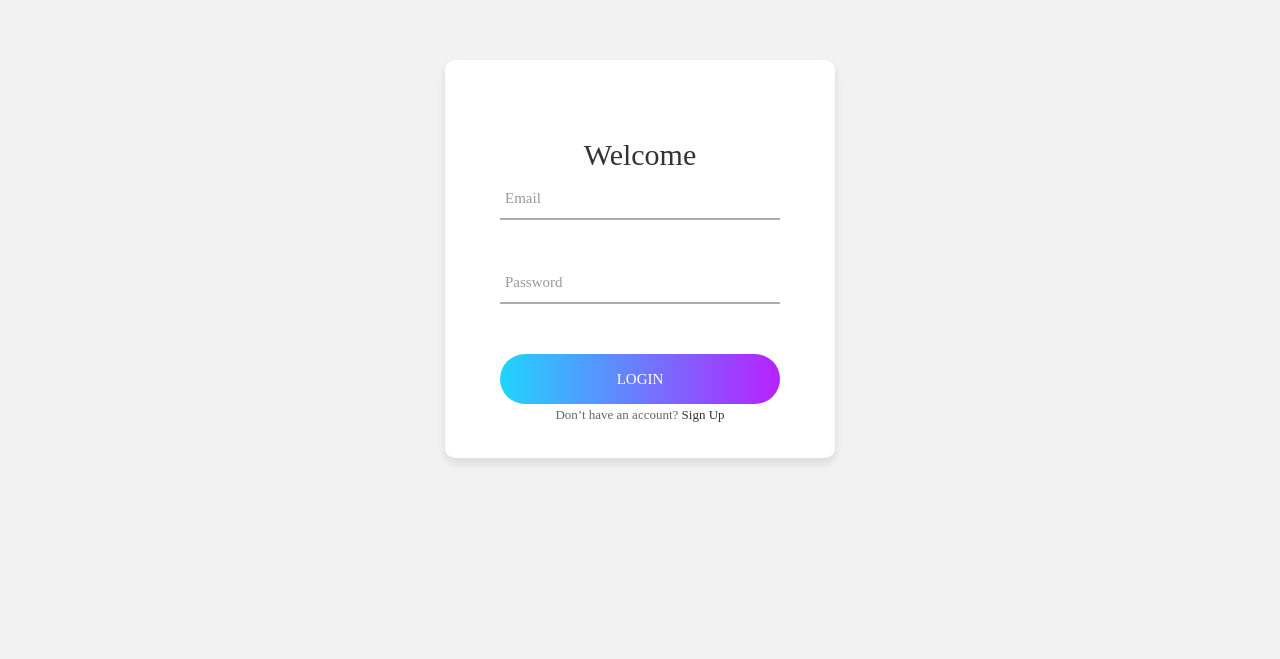
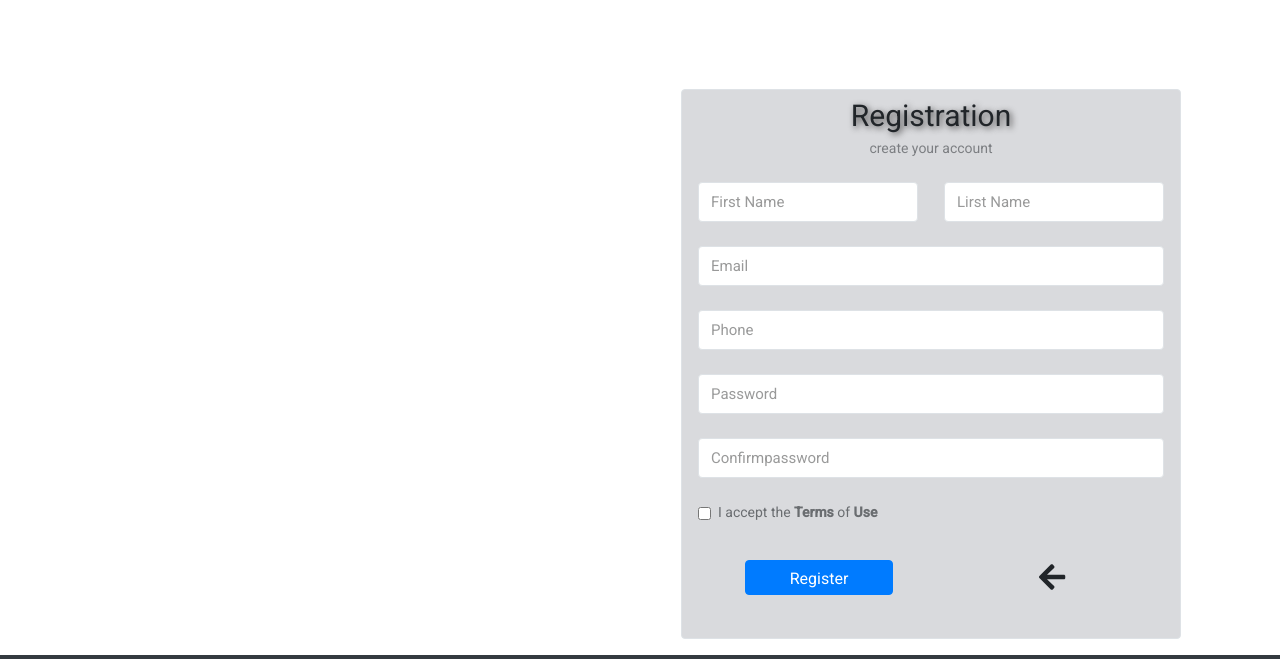
Before and after one commit to guramijibladze/it-step-project, an Angular app: page /register in a window 1280 px wide. Before the commit this address led to /. Shown: the part 141-800 px from the top of the page. Built offline with nearby package versions, Linux system fonts and the light colour scheme.

Commit message:
add registration form

```diff
--- a/src/app/app-routing.module.ts
+++ b/src/app/app-routing.module.ts
@@ -1,7 +1,12 @@
 import { NgModule } from '@angular/core';
 import { RouterModule, Routes } from '@angular/router';
+import { SignUpComponent } from './sign-up/sign-up.component';
+import { LoginComponent } from './login/login.component';
 
-const routes: Routes = [];
+const routes: Routes = [
+  {path: 'register', component: SignUpComponent },
+  { path: '', component: LoginComponent }
+];
 
 @NgModule({
   imports: [RouterModule.forRoot(routes)],
--- a/src/app/app.component.html
+++ b/src/app/app.component.html
@@ -1,4 +1,4 @@
 
 <router-outlet></router-outlet>
-<app-login></app-login>
+<!-- <app-login></app-login> -->
 <app-footer></app-footer>
--- a/src/app/app.module.ts
+++ b/src/app/app.module.ts
@@ -13,8 +13,8 @@ import { FormsModule, ReactiveFormsModule } from '@angular/forms';
 import { HttpClientModule } from '@angular/common/http';
 import { NoopAnimationsModule } from '@angular/platform-browser/animations';
 import { LoginComponent } from './login/login.component';
-// import { MatSliderModule } from '@angular/material/slider';
-// import { FontAwesomeModule } from '@fortawesome/angular-fontawesome';
+import { SignUpComponent } from './sign-up/sign-up.component';
+
 
 @NgModule({
   declarations: [
@@ -22,6 +22,7 @@ import { LoginComponent } from './login/login.component';
     // MatSliderModule,
     FooterComponent,
     LoginComponent,
+    SignUpComponent,
 
   ],
   imports: [
--- a/src/app/login/login.component.html
+++ b/src/app/login/login.component.html
@@ -1,4 +1,4 @@
-  <div class="container-fluid limiter">
+  <div id="login-box" class="container-fluid limiter">
     <div class="container-login100">
       <div class="wrap-login100">
         <form class="login100-form validate-form">
@@ -36,7 +36,7 @@
           <div class="text-center p-t-115">
             <span class="txt1"> Don’t have an account? </span>
 
-            <a class="txt2" href="#"> Sign Up </a>
+            <a class="txt2" [routerLink] = "['/register']"> Sign Up </a>
           </div>
         </form>
       </div>
--- /dev/null
+++ b/src/app/sign-up/sign-up.component.css
@@ -0,0 +1,35 @@
+.register-div{
+    width: 500px;
+    height: 550px;
+    background-color: #d9dadd;
+    margin-left: 60%;
+    /* margin-top: 100px; */
+}
+
+input[type="text"]::placeholder {
+    padding-left: 10px;
+    font-size: 15px;
+    color: #353636;
+    opacity: 0.5;
+}
+
+input[type="number"]::placeholder{
+    padding-left: 10px;
+    font-size: 15px;
+    color: #353636;
+    opacity: 0.5;
+}
+
+.button {
+    background-color: background color;
+     border: none;
+    color: text color;
+     padding: 10px 25px;
+     text-align: center;
+    text-decoration: none;
+     display: inline-block;
+     font-size: 16px;
+     margin: 4px 4px;
+     cursor: pointer;
+     border-radius: 8px;
+   }
--- /dev/null
+++ b/src/app/sign-up/sign-up.component.html
@@ -0,0 +1,55 @@
+
+<div class="container register" style="padding-top: 230px;">
+    <div class="register-div border rounded p-3">
+        <div class="title text-center mb-4">
+                <p style="font-size: 30px; text-shadow: 2px 2px 6px #464545;">Registration</p>
+                <p style="opacity: 0.5;">create your account</p>
+        </div>
+
+
+        <form action="#">
+            <div class="name-lastName d-flex justify-content-between">
+                <div class="first-name" >
+                    <input class="border rounded" type="text"
+                    style="width: 220px; height: 40px;" placeholder="First Name">
+                </div>
+                <div class="last-name">
+                    <input class="border rounded" type="text"
+                    style="width: 220px; height: 40px;" placeholder="Lirst Name">
+                </div>
+            </div>
+            <div class="email mt-4">
+                <input class="border rounded" type="text"
+                    style="width: 100%; height: 40px;" placeholder="Email">
+            </div>
+            <div class="phone mt-4" >
+                <input class="border rounded" type="number"
+                    style="width: 100%; height: 40px;" placeholder="Phone">
+            </div>
+            <div class="password mt-4">
+                <input class="border rounded" type="text"
+                    style="width: 100%; height: 40px;" placeholder="Password">
+            </div>
+            <div class="Confirmpassword mt-4">
+                <input class="border rounded" type="text"
+                    style="width: 100%; height: 40px;" placeholder="Confirmpassword">
+            </div>
+
+            <div class="form-check mt-4">
+                <input class="form-check-input" type="checkbox" value="" id="flexCheckDefault">
+                <label class="form-check-label" for="flexCheckDefault" style="opacity: 0.6;">
+                  I accept the <strong>Terms</strong>  of <strong>Use</strong>
+                </label>
+            </div>
+
+            <div class="mt-4 d-flex justify-content-between text-center" >
+                <div class="button" style="width: 100%;">
+                    <button class="btn btn-primary" type="button" style="width: 80%; max-height: 35px;">Register</button>
+                </div>
+                <div class="icon p-3" style="width: 100%;">
+                    <fa-icon [routerLink] = "['/']" [icon] = "faArrowLeft" style="font-size: 30px;"></fa-icon>
+                </div>
+              </div>
+        </form>
+    </div>
+</div>
--- /dev/null
+++ b/src/app/sign-up/sign-up.component.ts
@@ -0,0 +1,17 @@
+import { Component, OnInit } from '@angular/core';
+import { faArrowLeft } from '@fortawesome/free-solid-svg-icons';
+
+@Component({
+  selector: 'app-sign-up',
+  templateUrl: './sign-up.component.html',
+  styleUrls: ['./sign-up.component.css']
+})
+export class SignUpComponent implements OnInit {
+  faArrowLeft = faArrowLeft;
+
+  constructor() { }
+
+  ngOnInit(): void {
+  }
+
+}
--- a/src/styles.css
+++ b/src/styles.css
@@ -6,14 +6,15 @@
 
 html,
 body {
- height: 100%;
+ height: 110%;
  position: relative;
 }
 
 footer {
-    position: absolute;
+    position: absolute!important;
     bottom: 0;
     width: 100%;
    }
-html, body { height: 100%; }
-body { margin: 0; font-family: Roboto, "Helvetica Neue", sans-serif; }
+
+/* html, body { height: 100%; } */
+body, .register { margin: 0; font-family: Roboto, "Helvetica Neue", sans-serif; }
```
Also changed, not shown: 1 other file (tests, documents, lock files or other folders).
